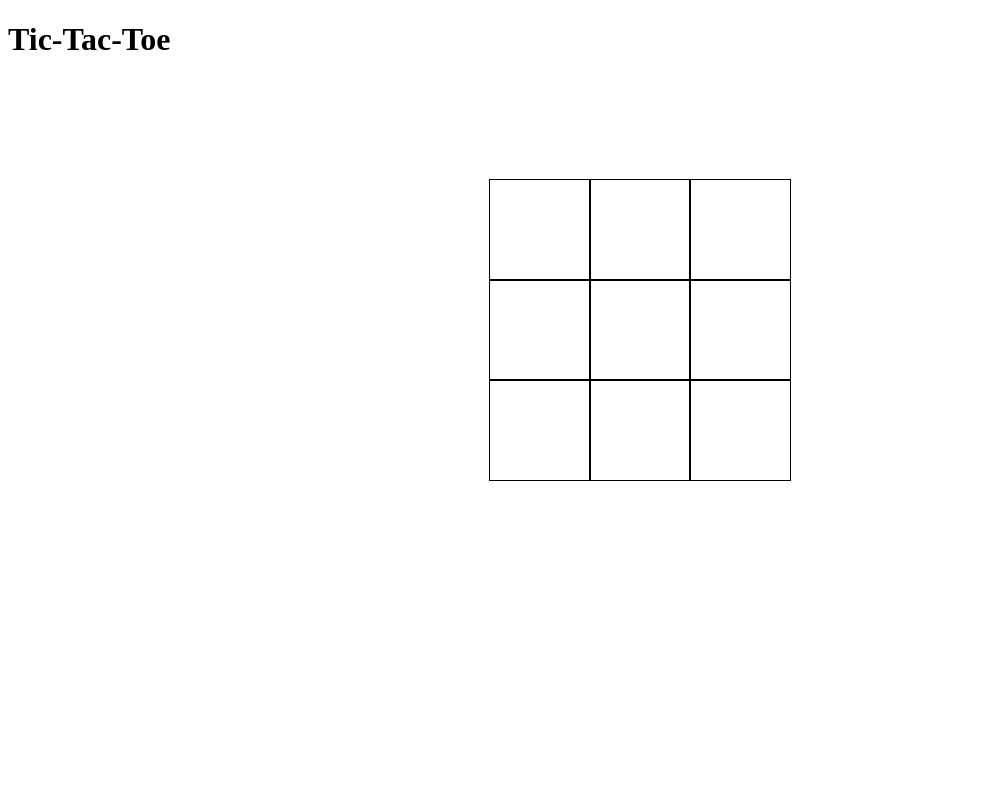
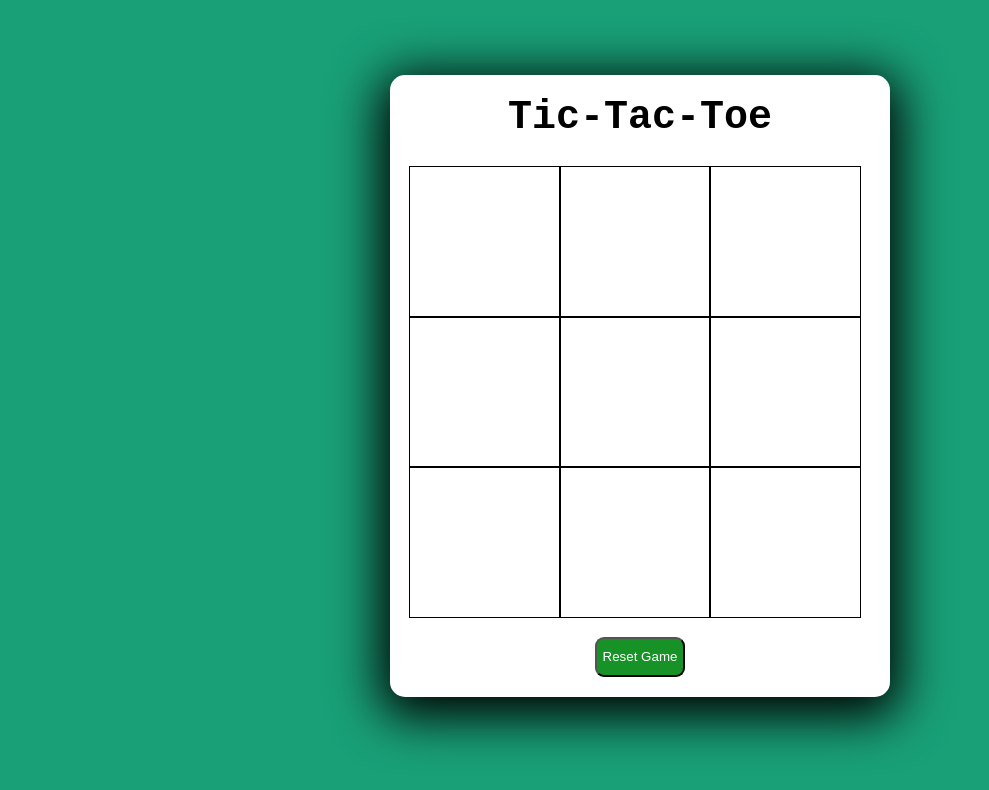
Before and after one commit to Zorockz/Tic-Tac-Toe, a plain HTML site: page index.html in a window 1280 px wide. Shown: the whole page, without its empty margins (0-989 px from the left). Drawn offline with Linux system fonts and the light colour scheme.

Commit message:
-m finsihed css styles

```diff
--- a/index.html
+++ b/index.html
@@ -6,10 +6,10 @@
     <link rel="stylesheet" href="styles.css">
     <title>Tic-Tac-Toe</title>
 </head>
-<script src="script.js" defer></script>
+
 <body>
-<h1>Tic-Tac-Toe</h1>
 <div class="game-container">
+    <h1 class="title">Tic-Tac-Toe</h1>
     <div class="board">
         <div class="cell"></div>
         <div class="cell"></div>
@@ -21,7 +21,9 @@
         <div class="cell"></div>
         <div class="cell"></div>
     </div>
-    </div>
+    <button class="reset">Reset Game</button>
+</div>
+</div>
 
 
 
@@ -30,6 +32,6 @@
 
 
 
-
+<script src="script.js" defer></script>
 </body>
 </html>
--- a/styles.css
+++ b/styles.css
@@ -1,20 +1,53 @@
+body{
+    background-color: #19a077;
+    font-family: 'Courier New', Courier, monospace;
+    font-size: 20px;
+    color: #000000;
+}
+
 .game-container{
-    display: flex;
-    justify-content: center;
-    align-items: center;
-    height: 100vh;
+    text-align: center;
+
+    width: 500px;
+    border-radius: 15px;
+    background-color: #ffffff;
+    margin: auto;
+    margin-top: 75px;
+    margin-bottom: 100px;
+   box-shadow: 0 10px 50px 10px black;
+
+
 }
 
 
+.board{
 
-.board{
-    width: 300px;
-    height: 600px;
+    margin: 20px;
 
 }
 .cell{
-    width: 100px;
-    height: 100px;
+    width: 150px;
+    height: 150px;
     outline: 1px solid black;
     float: left;
 }
+.title{
+    padding-top: 20px;
+}
+button{
+    text-align: center;
+    margin-top: 20px;
+    margin-bottom: 20px;
+    height: 40px;
+    border-radius: 9px;
+
+    color: rgb(255, 255, 255);
+    background-color: rgb(23, 146, 39);
+    cursor:grab;
+
+}
+button:hover{
+    transition: 0.3s;
+    background-color: #95f08c;
+    color: #000000;
+}
```
